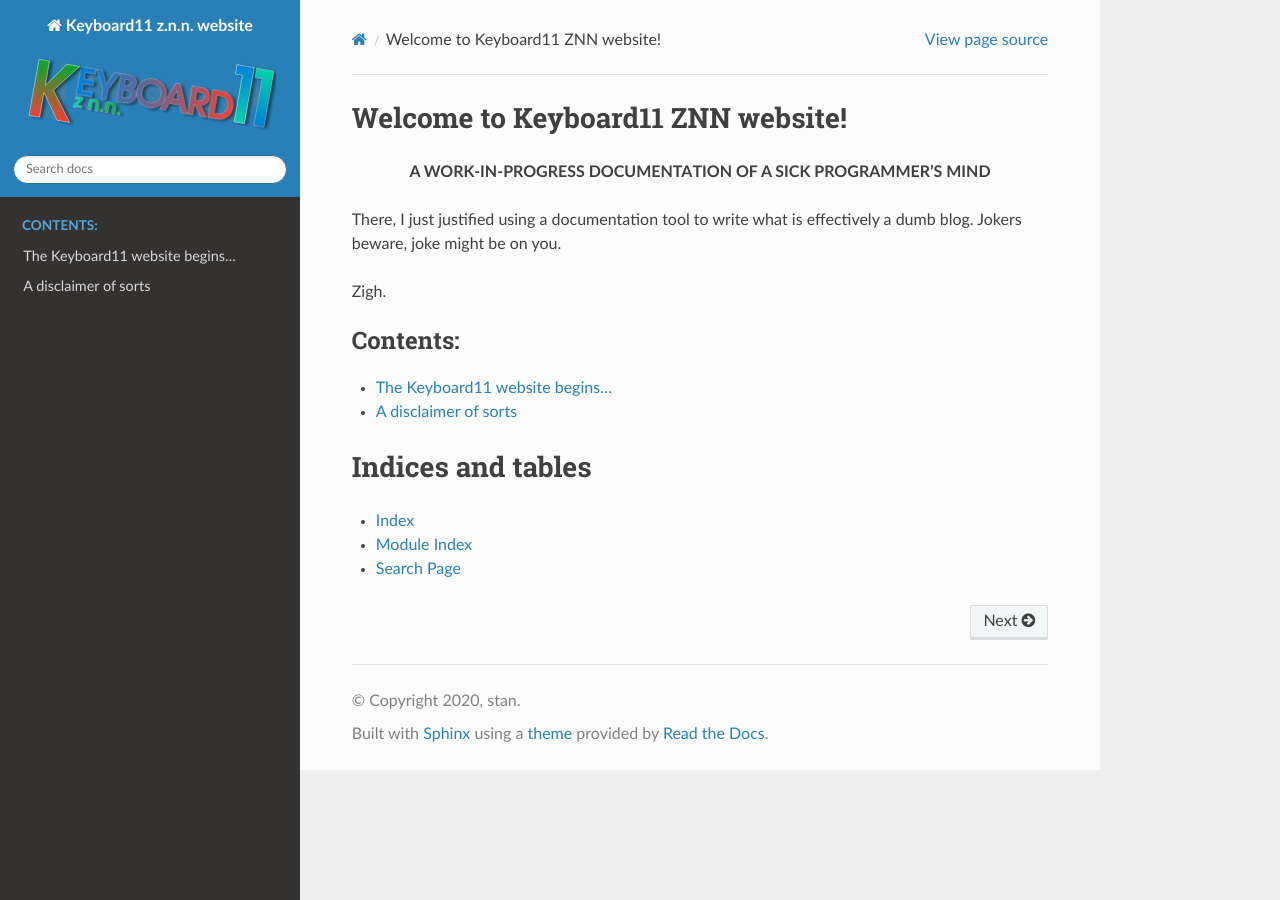
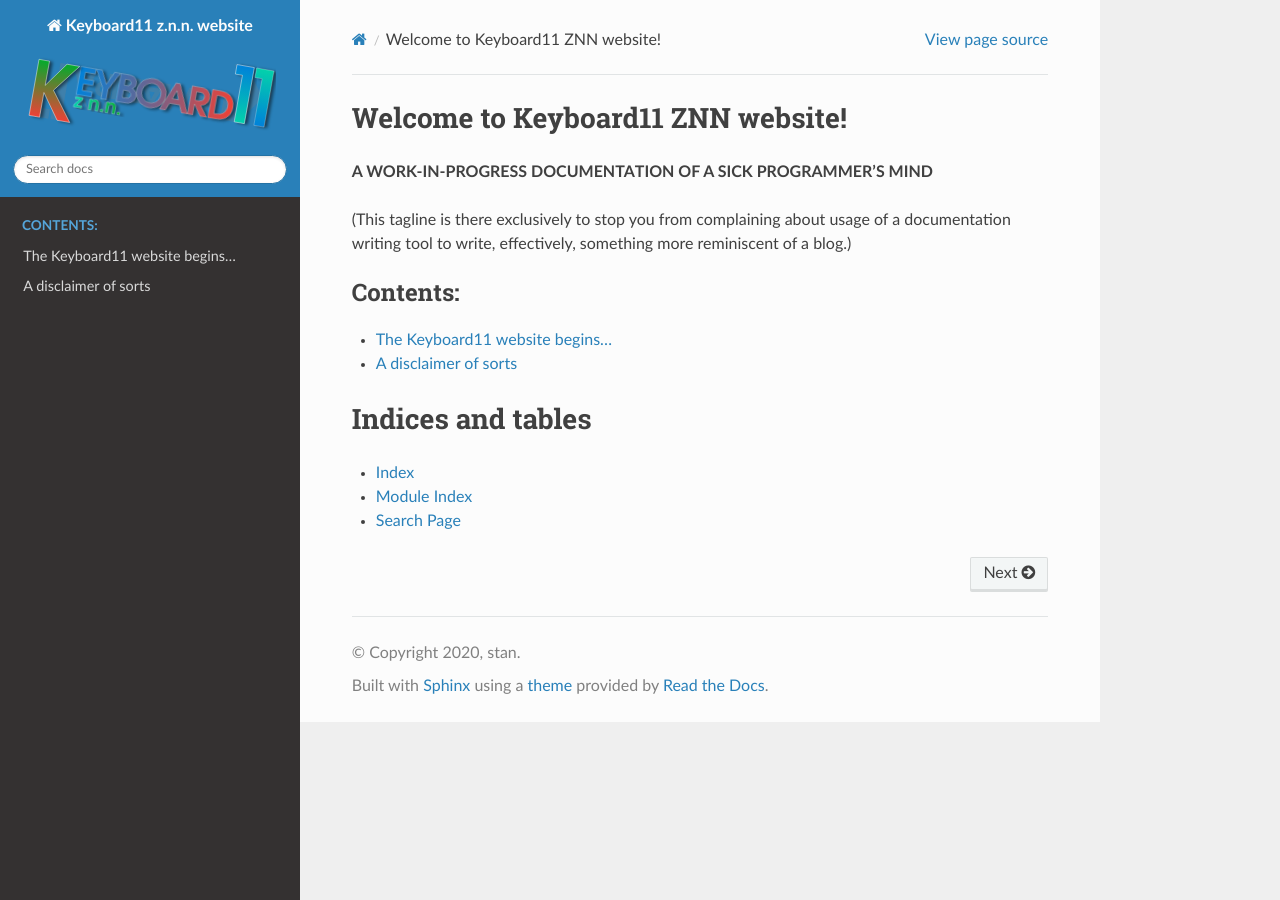
Before and after one commit to Keyboard11ZNN/keyboard11znn.github.io, a Sphinx documentation site: the page built from source/index.rst, in a window 1280 px wide. Built offline with Sphinx 7.4.7 and the Read the Docs theme 2.0.0, drawn with Linux system fonts in a browser that asks for light colours.

Commit message:
Removed deprecated centered directive and smoothed out some text

```diff
--- a/source/index.rst
+++ b/source/index.rst
@@ -6,12 +6,11 @@
 Welcome to Keyboard11 ZNN website!
 ==================================================
 
-.. centered:: A WORK-IN-PROGRESS DOCUMENTATION OF A SICK PROGRAMMER'S MIND
+**A WORK-IN-PROGRESS DOCUMENTATION OF A SICK PROGRAMMER'S MIND**
 
-There, I just justified using a documentation tool to write what is
-effectively a dumb blog. Jokers beware, joke might be on you.
-
-Zigh.
+(This tagline is there exclusively to stop you from complaining
+about usage of a documentation writing tool to write, effectively,
+something more reminiscent of a blog.)
 
 .. toctree::
    :maxdepth: 1
```
